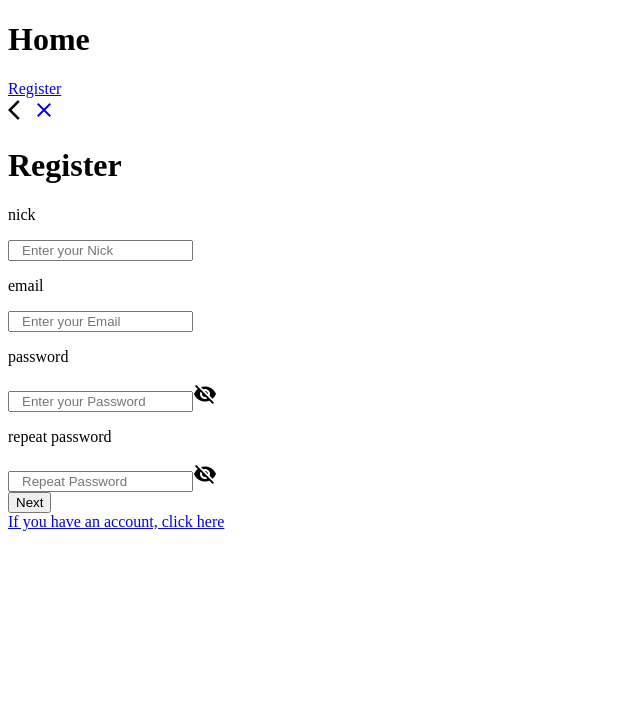
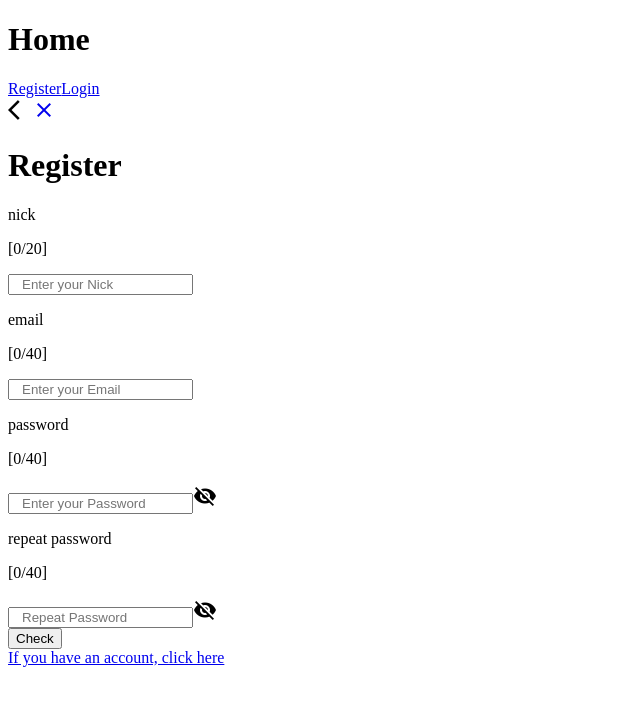
Before and after one commit to Mateusz-Zygadlo/tiktok-clone, a React (Create React App) app in the folder frontend/: page /register in a window 1280 px wide. Shown: the top 706 px of the page, without its empty margins (0-640 px from the left). Built offline with nearby package versions, Linux system fonts and the light colour scheme.

Commit message:
checking if the user wrote a unique nickname and emaul during registration

```diff
--- a/frontend/src/components/auth/register/BasicData.tsx
+++ b/frontend/src/components/auth/register/BasicData.tsx
@@ -1,46 +1,85 @@
 import React, { useState } from 'react';
 import Auth from '../../layouts/Auth';
+import axios from 'axios';
 
 interface ComponentProps{
   setActualComponentFunc: (props: string) => void,
-  changeUserData: (props: any) => void,
-  userData: any
+  userData: any,
+  getInputLength: (e: any) => void,
+  maxLength: any,
+  repeatPasswordFunc: (e: any) => void,
+  repeatPassword: any,
 }
 
-const BasicData: React.FC<ComponentProps> = ({ setActualComponentFunc, changeUserData, userData }) => {
+const BasicData: React.FC<ComponentProps> = ({ setActualComponentFunc, userData, maxLength, getInputLength, repeatPasswordFunc, repeatPassword }) => {
   const [showPassword, setShowPassword] = useState<boolean>(false);
   const [showPasswordTwo, setShowPasswordTwo] = useState<boolean>(false);
-  const [repeatPassword, setRepeatPassword] = useState<any>({
-    passwordTwo: '',
-  });
 
-  const repeatPasswordFunc = (e: React.ChangeEvent<HTMLInputElement>) => {
-    const { name, value } = e.target as HTMLInputElement;
-    setRepeatPassword({...repeatPassword, [name]: value});
+  const [incorrectRepeatPassword, setIncorrectRepeatPassword] = useState<boolean>(false);
+  const [existEmail, setExistEmail] = useState<boolean>(false);
+  const [existNick, setExistNick] = useState<boolean>(false);
+
+  const [nextStep, setNextStep] = useState<boolean>(false);
+
+  const isUnique = (e: any) => {
+    e.preventDefault();
+    const { nick, email, password, passwordTwo } = userData;
+
+    if(nick && email && password == passwordTwo){
+      setIncorrectRepeatPassword(false);
+      axios.post('http://localhost:8000/isExist', {email: userData.email, nick: userData.nick})
+        .then((res) => {
+          console.log(res.data)
+          setNextStep(true);
+      }).catch((err) => {
+        console.log('error from server ' + err)
+      })
+    }else{
+      setIncorrectRepeatPassword(true);
+    }
   }
 
   return(
     <Auth componentName="close" setActualComponentFunc={setActualComponentFunc}>
       <div className="flex justify-center items-center flex-col">
         <h1 className="text-3xl font-semibold w-64 text-center mb-2">Register</h1>
-        <form>
-          <p className="text-sm font-semibold">nick</p>
-          <input type="text" name="nick" value={userData.nick} onChange={changeUserData} placeholder="Enter your Nick" className="authInput textIndent" required />
-          <p className="text-sm font-semibold">email</p>
-          <input type="email" name="email" value={userData.email} onChange={changeUserData} placeholder="Enter your Email" className="authInput textIndent" required />
-          <p className="text-sm font-semibold">password</p>
+        <form onSubmit={isUnique}>
+          <div className="flexDivRegister">
+            <p className="pRegister">nick</p>
+            <p className="pRegister">[{maxLength.nick}/20]</p>
+          </div>
+          <input type="text" name="nick" value={userData.nick} onChange={getInputLength} placeholder="Enter your Nick" className={`authInput textIndent ${existNick ? 'border-red-300': null}`} required />
+          {existNick && <p className="text-red-300 font-semibold">nick unavailable</p>}
+          <div className="flexDivRegister">
+            <p className="pRegister">email</p>
+            <p className="pRegister">[{maxLength.email}/40]</p>
+          </div>
+          <input type="email" name="email" value={userData.email} onChange={getInputLength} placeholder="Enter your Email" className={`authInput textIndent ${existEmail ? 'border-red-300': null}`} required />
+          {existEmail && <p className="text-red-300 font-semibold">email unavailable</p>}
+          <div className="flexDivRegister">
+            <p className="pRegister">password</p>
+            <p className="pRegister">[{maxLength.password}/40]</p>
+          </div>
           <div className="flex items-center">
-            <input type={showPassword ? "text" : "password"} name="password" value={userData.password} onChange={changeUserData} placeholder="Enter your Password" className="authInput textIndent" required />
-            <span className="material-icons mt-2 -ml-10 cursor-pointer" onClick={()=>{setShowPassword(!showPassword)}}>{showPassword ? "visibility" : "visibility_off"}</span>
+            <input type={showPassword ? "text" : "password"} name="password" value={userData.password} onChange={getInputLength} placeholder="Enter your Password" className='authInput textIndent' required />
+            <span className="material-icons mt-2 -ml-10 cursor-pointer z-20" onClick={()=>{setShowPassword(!showPassword)}}>{showPassword ? "visibility" : "visibility_off"}</span>
           </div>
-          <p className="text-sm font-semibold">repeat password</p>
+          <div className="flexDivRegister">
+            <p className="pRegister">repeat password</p>
+            <p className="pRegister">[{maxLength.passwordTwo}/40]</p>
+          </div>
           <div className="flex items-center">
-            <input type={showPasswordTwo ? "text" : "password"} name="passwordTwo" value={repeatPassword.passwordTwo} onChange={repeatPasswordFunc} placeholder="Repeat Password" className="authInput textIndent" required />
-            <span className="material-icons mt-2 -ml-10 cursor-pointer" onClick={()=>{setShowPasswordTwo(!showPasswordTwo)}}>{showPasswordTwo ? "visibility" : "visibility_off"}</span>
+            <input type={showPasswordTwo ? "text" : "password"} name="passwordTwo" value={repeatPassword.passwordTwo} onChange={repeatPasswordFunc} placeholder="Repeat Password" className={`authInput textIndent ${incorrectRepeatPassword ? 'border-red-300' : null}`} required />
+            <span className="material-icons mt-2 -ml-10 cursor-pointer z-20" onClick={()=>{setShowPasswordTwo(!showPasswordTwo)}}>{showPasswordTwo ? "visibility" : "visibility_off"}</span>
           </div>
-          <button type="submit" className="authButton" onClick={()=>{setActualComponentFunc('PersonalData')}}>Next</button>
+          {incorrectRepeatPassword && <p className="text-red-300 font-semibold">incorrectly repeated password</p>}
+          {nextStep ? (
+            <button type="submit" className="authButton" onClick={()=>{setActualComponentFunc('PersonalData')}}>Next</button>
+          ):
+            <button type="submit" className="authButton">Check</button>
+          }
         </form>
-         <a href='/register' className="w-60 hover:underline pb-2">If you have an account, click here</a>
+        <a href='/login' className="w-60 hover:underline pb-2">If you have an account, click here</a>
       </div>
     </Auth>
   )
--- a/frontend/src/components/auth/register/ProfileImage.tsx
+++ b/frontend/src/components/auth/register/ProfileImage.tsx
@@ -49,7 +49,7 @@ const ProfileImage: React.FC<ComponentProps> = ({ setActualComponentFunc, change
           {fileErr ? <p>Your file is too large</p> : null}
           <button type="submit" className="authButton" onClick={()=>{setActualComponentFunc('DescriptionProfile')}}>Next</button>
         </form>
-         <a href='/register' className="w-60 hover:underline pb-2">If you have an account, click here</a>
+         <a href='/login' className="w-60 hover:underline pb-2">If you have an account, click here</a>
       </div>
     </Auth>
   )
--- a/frontend/src/components/auth/register/Register.tsx
+++ b/frontend/src/components/auth/register/Register.tsx
@@ -33,6 +33,18 @@ const Register = () => {
     picture: '',
     description: '',
   });
+  const [maxLength, setMaxLength] = useState<any>({
+    nick: 0,
+    email: 0,
+    password: 0,
+    passwordTwo: 0,
+    firstName: 0,
+    lastName: 0,
+    description: 0,
+  });
+  const [repeatPassword, setRepeatPassword] = useState<any>({
+    passwordTwo: '',
+  });
   const history = useNavigate();
   const setActualComponentFunc = (props: string) => {
     if(props == 'close'){
@@ -49,23 +61,71 @@ const Register = () => {
     setUserData({...userData, "picture": props});
   }
 
+  const getInputLength = (e: any) => {
+    const { name, value } = e.target;
+    switch(name){
+      case 'nick':
+        if(value.length < 21){
+          changeUserData(e);
+          setMaxLength({...maxLength, [name]: value.length});
+        }
+        break;
+      case 'firstName':
+      case 'lastName':
+        if(value.length < 31){
+          changeUserData(e);
+          setMaxLength({...maxLength, [name]: value.length});
+        }
+        break;
+      case 'email':
+      case 'password':
+        if(value.length < 41){
+          changeUserData(e);
+          setMaxLength({...maxLength, [name]: value.length});
+        }
+        break;
+      case 'description':
+        if(value.length < 101){
+          changeUserData(e);
+          setMaxLength({...maxLength, [name]: value.length});
+        }
+        break;
+    }
+  }
+
+  const repeatPasswordFunc = (e: React.ChangeEvent<HTMLInputElement>) => {
+    const { name, value } = e.target as HTMLInputElement;
+    if(value.length < 41){
+      changeUserData(e);
+      setMaxLength({...maxLength, [name]: value.length});
+      setRepeatPassword({...repeatPassword, [name]: value});
+    }
+  }
+
   return(
     <>
       {actualComponent == 'BasicData' ?
         <BasicData
           setActualComponentFunc={setActualComponentFunc}
-          changeUserData={changeUserData}
-          userData={userData} />
+          userData={userData}
+          maxLength={maxLength}
+          getInputLength={getInputLength}
+          repeatPasswordFunc={repeatPasswordFunc}
+          repeatPassword={repeatPassword} />
       : actualComponent == 'DescriptionProfile' ?
         <DescriptionProfile
           setActualComponentFunc={setActualComponentFunc}
           changeUserData={changeUserData}
-          userData={userData} />
+          userData={userData}
+          getInputLength={getInputLength}
+          maxLength={maxLength} />
       : actualComponent == 'PersonalData' ?
         <PersonalData
           setActualComponentFunc={setActualComponentFunc}
           changeUserData={changeUserData}
-          userData={userData} />
+          userData={userData}
+          getInputLength={getInputLength}
+          maxLength={maxLength} />
       : actualComponent == 'ProfileImage' ?
         <ProfileImage
           setActualComponentFunc={setActualComponentFunc}
--- a/frontend/src/index.css
+++ b/frontend/src/index.css
@@ -23,6 +23,12 @@
   .authButton{
     @apply w-7/12 h-12 flex items-center justify-center mx-auto rounded-lg font-extrabold bg-red-500 hover:bg-red-600 text-white text-xl cursor-pointer mb-3 mt-5 transition-colors;
   }
+  .pRegister{
+    @apply text-sm font-semibold;
+  }
+  .flexDivRegister{
+    @apply w-full flex justify-between
+  }
 }
 
 @layer utilities {
--- a/frontend/src/pages/Home.tsx
+++ b/frontend/src/pages/Home.tsx
@@ -5,6 +5,7 @@ const Home = () => {
     <div>
       <h1>Home</h1>
       <Link to="/register">Register</Link>
+      <Link to="/login">Login</Link>
     </div>
   )
 }
```
Also changed, not shown: frontend/src/components/auth/register/DescriptionProfile.tsx (+10 -5 lines), frontend/src/components/auth/register/PersonalData.tsx (+15 -15 lines), frontend/src/components/auth/register/Result.tsx (+8 -6 lines), 1 other file (tests, documents, lock files or other folders).
